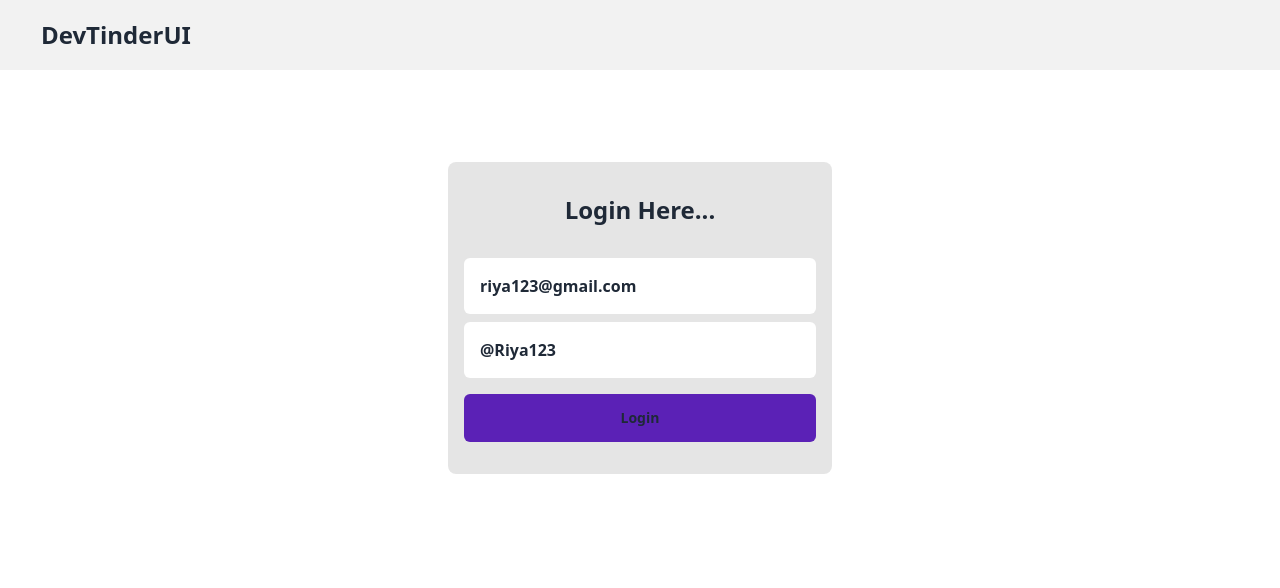
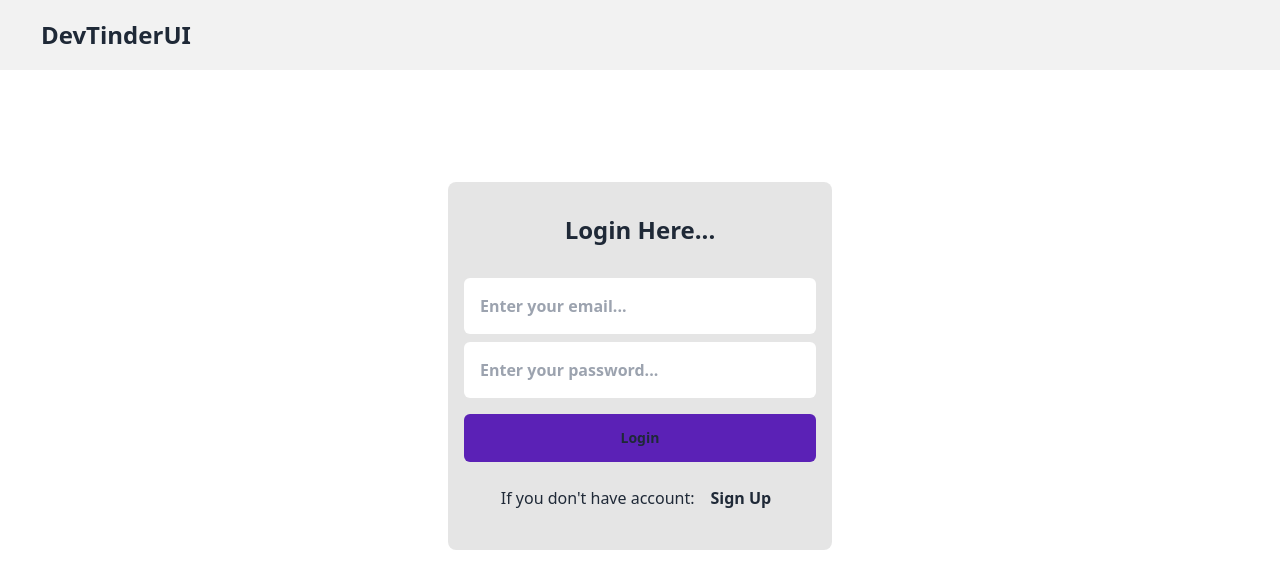
Before and after one commit to MohdSamir2001/DevTinderUI, a React (Vite) app: page /login in a window 1280 px wide. Shown: the top 588 px of the page. Built offline with nearby package versions, Linux system fonts and the light colour scheme; no server answers.

Commit message:
SignUp Form Completed

```diff
--- a/src/components/EditProfile.jsx
+++ b/src/components/EditProfile.jsx
@@ -10,6 +10,8 @@ const EditProfile = ({ user }) => {
   const [skills, setSkills] = useState(user.skills);
   const [about, setAbout] = useState(user.about);
   const [photoUrl, setPhotoUrl] = useState(user.photoUrl);
+  const [age, setAge] = useState(user.age || "");
+  const [gender, setGender] = useState(user.gender || "");
   const [error, setError] = useState("");
   const [showToast, setShowToast] = useState(false);
   const dispatch = useDispatch();
@@ -23,6 +25,8 @@ const EditProfile = ({ user }) => {
           photoUrl,
           about,
           skills,
+          age,
+          gender,
         },
         { withCredentials: true }
       );
@@ -77,6 +81,27 @@ const EditProfile = ({ user }) => {
             value={skills}
             type="text"
           />
+
+          <label htmlFor="" className="font-semibold">
+            Gender:
+          </label>
+          <input
+            className="p-2 mb-2 outline-none font-semibold rounded-md"
+            value={gender}
+            onChange={(e) => setGender(e.target.value)}
+            type="text-area"
+            placeholder=""
+          />
+          <label htmlFor="" className="font-semibold">
+            Age:
+          </label>
+          <input
+            className="p-2 mb-2 outline-none font-semibold rounded-md"
+            value={age}
+            onChange={(e) => setAge(e.target.value)}
+            type="text-area"
+            placeholder=""
+          />
           <label htmlFor="" className="font-semibold">
             About:
           </label>
--- a/src/components/Login.jsx
+++ /dev/null
@@ -1,65 +0,0 @@
-import axios from "axios";
-import React, { useState } from "react";
-import { useDispatch } from "react-redux";
-import { addUser } from "../utils/userSlice";
-import { useNavigate } from "react-router-dom";
-import { BASE_URL } from "../utils/constants";
-const Login = () => {
-  const [emailId, setEmailId] = useState("riya123@gmail.com");
-  const [password, setPassword] = useState("@Riya123");
-  const [error, setError] = useState("");
-  const navigate = useNavigate();
-  const dispatch = useDispatch();
-  const handleLogin = async () => {
-    try {
-      const res = await axios.post(
-        BASE_URL + "/login",
-        {
-          emailId,
-          password,
-        },
-        { withCredentials: true }
-      );
-      dispatch(addUser(res.data));
-      navigate("/");
-    } catch (err) {
-      setError(err?.response?.data || "Something went wrong");
-    }
-  };
-  return (
-    <div className="flex h-96 justify-center items-center">
-      <div className="w-96 mt-28 py-8 px-4 rounded-lg bg-black bg-opacity-10 flex justify-center flex-col ">
-        <h1 className="text-2xl font-semibold text-center mb-8">
-          Login Here...
-        </h1>
-        <form onClick={(e) => e.preventDefault()} className="flex flex-col">
-          <input
-            className="p-4 outline-none font-semibold rounded-md mb-2"
-            type="text"
-            value={emailId}
-            onClick={() => setError("")}
-            onChange={(e) => setEmailId(e.target.value)}
-            placeholder="Enter your email..."
-          />
-          <input
-            className="p-4 outline-none font-semibold rounded-md "
-            type="text"
-            onChange={(e) => setPassword(e.target.value)}
-            value={password}
-            onClick={() => setError("")}
-            placeholder="Enter your password..."
-          />
-          <p className="font-semibold mt-2 text-sm text-red-500">{error}</p>
-          <button
-            onClick={handleLogin}
-            className="p-4 btn btn-ghost mt-2 bg-violet-800  font-semibold rounded-md"
-          >
-            Login
-          </button>
-        </form>
-      </div>
-    </div>
-  );
-};
-
-export default Login;
--- /dev/null
+++ b/src/components/SignAndLogin.jsx
@@ -0,0 +1,119 @@
+import axios from "axios";
+import React, { useState } from "react";
+import { useDispatch } from "react-redux";
+import { addUser } from "../utils/userSlice";
+import { useNavigate } from "react-router-dom";
+import { BASE_URL } from "../utils/constants";
+const SignAndLogin = () => {
+  const [emailId, setEmailId] = useState("");
+  const [password, setPassword] = useState("");
+  const [firstName, setFirstName] = useState("");
+  const [lastName, setLastName] = useState("");
+  const [isLoginForm, setIsLoginForm] = useState(true);
+  const [error, setError] = useState("");
+  const navigate = useNavigate();
+  const dispatch = useDispatch();
+  const handleLogin = async () => {
+    try {
+      const res = await axios.post(
+        BASE_URL + "/login",
+        {
+          emailId,
+          password,
+        },
+        { withCredentials: true }
+      );
+      dispatch(addUser(res.data));
+      navigate("/");
+    } catch (err) {
+      setError(err?.response?.data || "Something went wrong");
+    }
+  };
+  const handleSignUp = async () => {
+    try {
+      const res = await axios.post(
+        BASE_URL + "/signup",
+        {
+          firstName,
+          lastName,
+          emailId,
+          password,
+        },
+        { withCredentials: true }
+      );
+      dispatch(addUser(res.data.data));
+      navigate("/profile");
+    } catch (err) {
+      setError(err?.response?.data || "Something went wrong");
+    }
+  };
+  return (
+    <div className="flex h-96 justify-center items-center">
+      <div className="w-96 mt-52 py-8 px-4 rounded-lg bg-black bg-opacity-10 flex justify-center flex-col ">
+        <h1 className="text-2xl font-semibold text-center mb-8">
+          {isLoginForm ? "Login Here..." : "Sign Up Here..."}
+        </h1>
+        <form onClick={(e) => e.preventDefault()} className="flex flex-col">
+          {!isLoginForm && (
+            <input
+              className="p-4 outline-none font-semibold rounded-md mb-2"
+              type="text"
+              value={firstName}
+              onClick={() => setError("")}
+              onChange={(e) => setFirstName(e.target.value)}
+              placeholder="First Name"
+            />
+          )}
+          {!isLoginForm && (
+            <input
+              className="p-4 mb-2 outline-none font-semibold rounded-md "
+              type="text"
+              value={lastName}
+              onClick={() => setError("")}
+              onChange={(e) => setLastName(e.target.value)}
+              placeholder="Last Name"
+            />
+          )}
+          <input
+            className="p-4 outline-none font-semibold rounded-md mb-2"
+            type="text"
+            value={emailId}
+            onClick={() => setError("")}
+            onChange={(e) => setEmailId(e.target.value)}
+            placeholder="Enter your email..."
+          />
+          <input
+            className="p-4 outline-none font-semibold rounded-md "
+            type="text"
+            onChange={(e) => setPassword(e.target.value)}
+            value={password}
+            onClick={() => setError("")}
+            placeholder="Enter your password..."
+          />
+          <p className="font-semibold mt-2 text-sm text-red-500">{error}</p>
+          <button
+            onClick={isLoginForm ? handleLogin : handleSignUp}
+            className="p-4 btn btn-ghost mt-2 bg-violet-800  font-semibold rounded-md"
+          >
+            {isLoginForm ? "Login" : "Sign In"}
+          </button>
+          <div className="flex items-center justify-center gap-2 mt-4">
+            {isLoginForm ? (
+              <p>If you don't have account:</p>
+            ) : (
+              <p>If you have already account:</p>
+            )}
+            <p
+              onClick={() => setIsLoginForm(!isLoginForm)}
+              className="font-semibold cursor-pointer p-2"
+            >
+              {isLoginForm ? "Sign Up" : "Log In"}
+            </p>
+          </div>
+        </form>
+      </div>
+    </div>
+  );
+};
+
+export default SignAndLogin;
--- a/src/components/UserCard.jsx
+++ b/src/components/UserCard.jsx
@@ -25,7 +25,7 @@ const UserCard = ({ user }) => {
       <img className=" w-full" src={photoUrl} alt="" />
       <div className="">
         <h1 className="text-center my-2 text-2xl">
-          {firstName + " " + lastName}
+          {firstName + " " + lastName + ` (${gender}) ${age}`}
         </h1>
         <h1 className="bg-base-200 border-b-[1px] text-center p-2">
           -- Skills --
--- a/src/routes/AppRoutes.jsx
+++ b/src/routes/AppRoutes.jsx
@@ -1,7 +1,7 @@
 import React from "react";
 import { Route, Routes } from "react-router-dom";
 import Profile from "../components/Profile";
-import Login from "../components/Login";
+import SignAndLogin from "../components/SignAndLogin";
 import Body from "../components/Body";
 import Feed from "../components/Feed";
 import Connections from "../components/Connections";
@@ -13,7 +13,7 @@ const AppRoutes = () => {
       <Routes>
         <Route path="/" element={<Body />}>
           <Route path="/" element={<Feed />} />
-          <Route path="/login" element={<Login />} />
+          <Route path="/login" element={<SignAndLogin />} />
           <Route path="/profile" element={<Profile />} />
           <Route path="/connections" element={<Connections />} />
           <Route path="/requests" element={<Requests />} />
```
Also changed, not shown: 1 other file (tests, documents, lock files or other folders).
